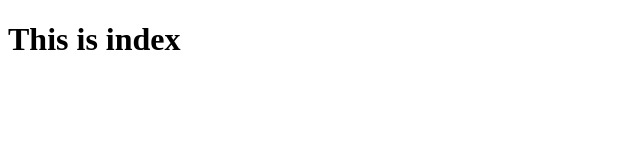
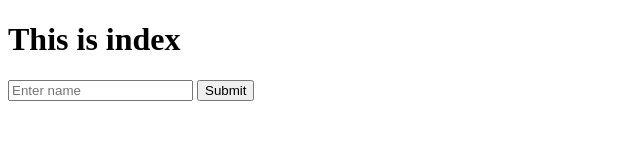
Before and after one commit to Gopal0206/repo4, a plain HTML site: page index.html in a window 1280 px wide. Shown: the whole page, without its empty margins (0-640 px from the left). Drawn offline with Linux system fonts and the light colour scheme.

Commit message:
form added

```diff
--- a/index.html
+++ b/index.html
@@ -7,5 +7,9 @@
 </head>
 <body>
     <h1>This is index</h1>
+    <form>
+        <input placeholder="Enter name"/>
+        <input type="submit"/>
+    </form>
 </body>
 </html>
```
